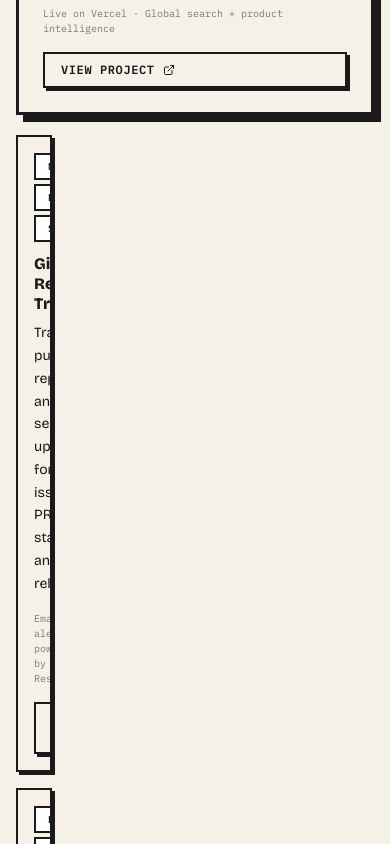
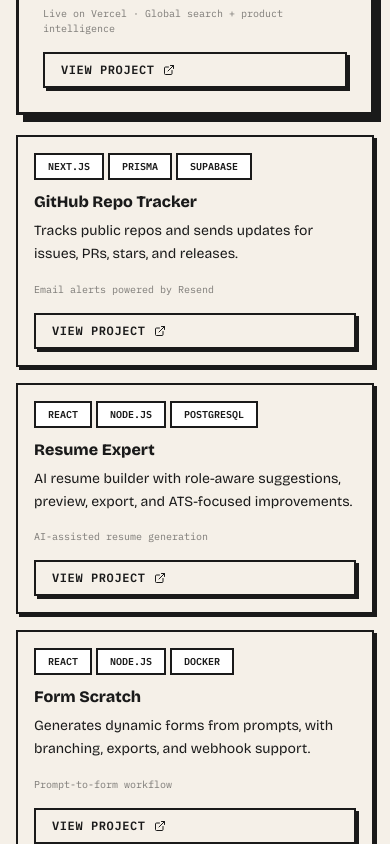
Before and after one commit to hemant838/Hemant-Kumar, a Next.js app: page / in a window 390 px wide. Shown: the part 5160-6004 px from the top of the page. Built offline with nearby package versions, Linux system fonts and the light colour scheme.

Commit message:
feat: add responsive grid classes for project layout in Projects component

```diff
--- a/app/page.tsx
+++ b/app/page.tsx
@@ -88,6 +88,18 @@ const projects = [
     rowSpan: 1,
   },
 ]
+
+const projectColSpanClasses: Record<number, string> = {
+  1: "md:col-span-1",
+  2: "md:col-span-2",
+  3: "md:col-span-3",
+  4: "md:col-span-4",
+}
+
+const projectRowSpanClasses: Record<number, string> = {
+  1: "md:row-span-1",
+  2: "md:row-span-2",
+}
 
 const experiences = [
   {
@@ -600,7 +612,7 @@ function Projects() {
             <span className="mono mt-1 text-[10px] text-[#1A1A1A] opacity-70">Search, scraping, alerts</span>
           </div>
 
-          <div className="flex flex-1 flex-col justify-between p-6 sm:border-r-[3px] sm:border-[#1A1A1A]">
+          <div className="flex min-w-0 flex-1 flex-col justify-between p-6 sm:border-r-[3px] sm:border-[#1A1A1A]">
             <div>
               <p className="mono mb-2 text-[9px] uppercase tracking-[0.15em] opacity-50">Featured Project</p>
               <h3 className="mb-3 text-[20px] font-bold leading-tight">{featuredProject.title}</h3>
@@ -628,11 +640,7 @@ function Projects() {
           {projects.map((project, index) => (
             <motion.article
               key={project.title}
-              className="neo-card flex flex-col overflow-hidden p-4"
-              style={{
-                gridColumn: `span ${project.colSpan}`,
-                gridRow: `span ${project.rowSpan}`,
-              }}
+              className={`neo-card flex min-w-0 flex-col overflow-hidden p-4 ${projectColSpanClasses[project.colSpan] ?? "md:col-span-1"} ${projectRowSpanClasses[project.rowSpan] ?? "md:row-span-1"}`}
               initial={{ opacity: 0, y: 20 }}
               whileInView={{ opacity: 1, y: 0 }}
               viewport={{ once: true }}
```
